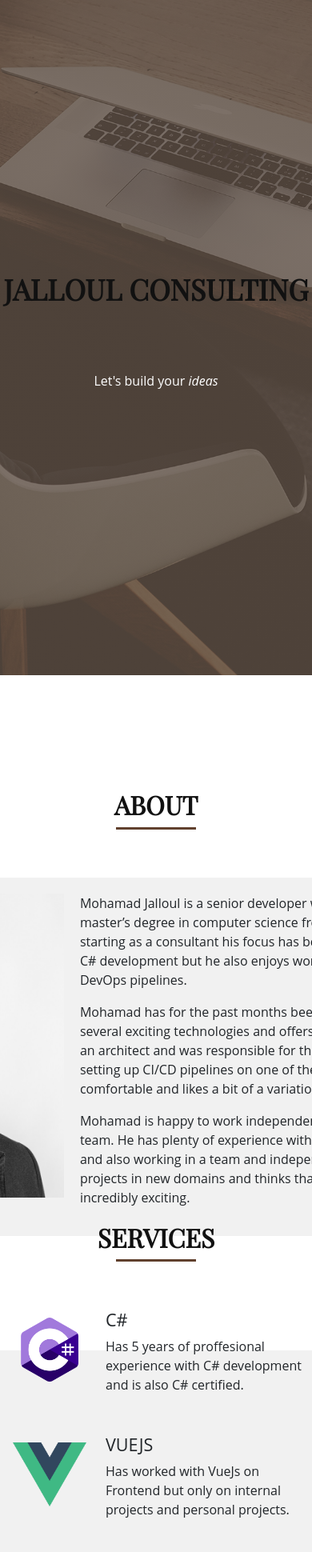
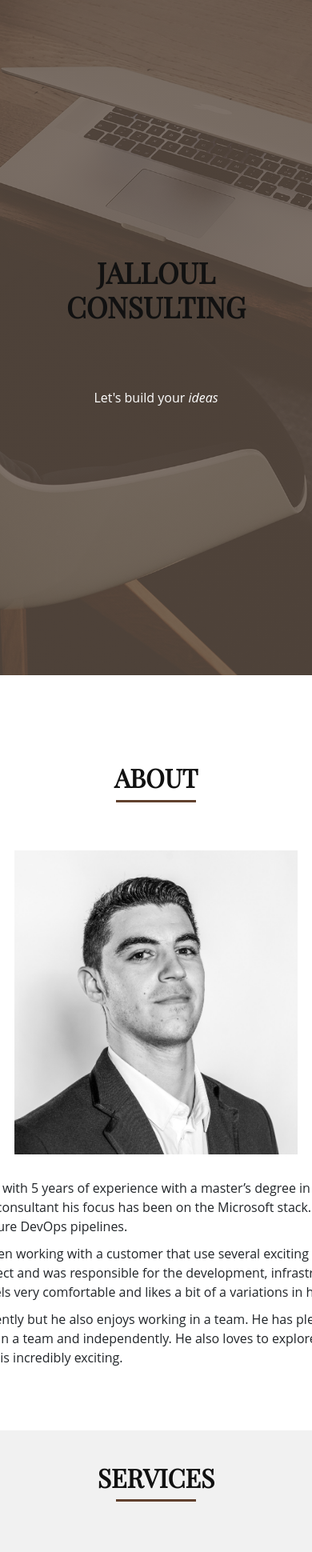
Before and after one commit to Mohamad93/jalloul-page, a Vue app: page / in a window 390 px wide. Shown: the top 1940 px of the page at 80% size. Built offline with nearby package versions, Linux system fonts and the light colour scheme.

Commit message:
Css fix for mobiles

```diff
--- a/src/assets/css/custom.css
+++ b/src/assets/css/custom.css
@@ -16,3 +16,28 @@ h1 {
     margin: 0 auto;
     margin-bottom: 60px;
 }
+
+.content-wrap {
+  justify-self: center;
+  align-content: center;
+  min-height: -webkit-fill-available;
+  min-height: 100vh;
+  display: flex;
+  flex-direction: column;
+  justify-content: center;
+}
+
+.content {
+  display: flex;
+  justify-content: center;
+}
+
+@media (max-width: 992px) {
+  .content-wrap {
+    margin-top: 50px;
+  }
+
+  .title{
+    margin-top: 40px;
+  }
+}
--- a/src/components/About.vue
+++ b/src/components/About.vue
@@ -1,11 +1,11 @@
 <template>
-  <div class="about">
+  <div class="content-wrap">
     <div class="title">
       <h1>About</h1>
       <div class="section-title-divider"></div>
     </div>
     <div class="content">
-      <div class="about-text">
+      <div>
         <img src="../assets/img/about/mjalloul.jpg" />
         <p>
           Mohamad Jalloul is a senior developer with 5 years of experience with a master’s degree in
@@ -31,39 +31,36 @@
 </template>
 
 <style scoped>
-.about {
-  justify-self: center;
-  align-content: center;
-  height: 100vh;
-  display: flex;
-  flex-direction: column;
-  justify-content: center;
-}
 
-.flex {
-  display: flex;
-  justify-content: center;
-  align-items: center;
-}
-
-.content {
-  display: flex;
-  justify-content: center;
-}
-
-.content>div {
-  background-color: #f1f1f1;
-  padding: 20px;
+.content > div {
   width: 980px;
-  border-radius: 7px;
-  /* color: #666666; */
 }
 
 img {
+  display: block;
   justify-content: center;
   height: 380px;
   width: auto;
-  float: left;
-  margin-right: 20px;
+  margin-left: auto;
+  margin-right: auto;
+}
+
+@media (max-width: 992px) {
+  p{
+    margin:10px;
+  }
+  img {
+    margin-bottom: 30px;
+  }
+}
+
+@media (min-width: 992px) {
+  img {
+    float: left;
+    margin-right: 20px;
+  }
+  p:first-of-type {
+    margin-top: 1.25em;
+  }
 }
 </style>
--- a/src/components/Contact.vue
+++ b/src/components/Contact.vue
@@ -1,5 +1,5 @@
 <template>
-  <div class="contact">
+  <div class="content-wrap">
     <div class="title">
       <h1>Contact</h1>
       <div class="section-title-divider"></div>
@@ -13,7 +13,7 @@
           <iframe src="https://www.google.com/maps/embed?pb=!1m14!1m12!1m3!1d4898.779947196942!2d10.931069216433956!3d59.21743617563768!2m3!1f0!2f0!3f0!3m2!1i1024!2i768!4f13.1!5e0!3m2!1sen!2sno!4v1655044119530!5m2!1sen!2sno" width="100%" height="100%" style="border:0;" allowfullscreen="false" loading="lazy" referrerpolicy="no-referrer-when-downgrade"></iframe>
         </div>
       </div> -->
-      <div class="about-text">
+      <div>
         <form>
           <input type="text" name="name" class="form-control" id="name" placeholder="Your name" required>
           <input type="email" class="form-control" name="email" id="email" placeholder="Your email" required />
@@ -28,13 +28,22 @@
 
 
 <style scoped>
+.content-wrap{
+  justify-self: center;
+  align-content: center;
+  min-height: -webkit-fill-available;
+  min-height: 100vh;
+  display: flex;
+  flex-direction: column;
+  justify-content: center;
+}
+
 .icon {
   color: #61412e;
   float: left;
   line-height: 0;
   margin-right: 20px;
 }
-
 
 form{
   display: flex;
@@ -85,20 +94,6 @@ button{
     font-weight: bold;
 }
 
-.contact{
-  justify-self: center;
-  align-content: center;
-  height: 100vh;
-  display: flex;
-  flex-direction: column;
-  justify-content: center;
-}
-
-.content{
-  display: flex;
-  justify-content: center;
-}
-
 .content > div {
   background-color: #f1f1f1;
   margin: 10px;
--- a/src/components/Footer.vue
+++ b/src/components/Footer.vue
@@ -2,7 +2,7 @@
   <footer>
     <div class="container">
       <div class="copyright">
-        © Copyright <strong>Jalloul Consulting</strong>. All Rights Reserved.
+         Copyright © <strong>Jalloul Consulting</strong><br>All Rights Reserved
       </div>
     </div>
   </footer>
@@ -10,12 +10,7 @@
 
 
 <style scoped>
-.container{
-  display: flex;
-  justify-content: center;
-}
-
-footer .copyright {
+.copyright {
     text-align: center;
 }
 
--- a/src/components/Header.vue
+++ b/src/components/Header.vue
@@ -1,7 +1,7 @@
 <template>
     <header class="masthead">
         <div id="title">
-            <h1>Jalloul Consulting</h1>
+            <h1>Jalloul <br>Consulting</h1>
         </div>
         <div>
             <p>Let's build your <em>ideas</em></p>
@@ -11,20 +11,21 @@
 
 
 <style scoped>
-header.masthead {
+.masthead {
   background: linear-gradient(to bottom, rgba(92, 77, 66, 0.8) 0%, rgba(92, 77, 66, 0.8) 100%), url("../assets/img/bg-masthead.jpg");
   background-position: center;
   background-repeat: no-repeat;
   background-attachment: scroll;
   background-size: cover;
-
   display: flex;
   flex-direction: column;
   justify-content: center;
   text-align: center;
   height: 100vh;
+  max-height: 100%
 }
-header.masthead h1 {
+
+.masthead h1 {
   font-size: 2.25rem;
   font-family: 'Playfair Display SC', serif;
   /* font-family: 'Cinzel', serif; */
--- a/src/components/Overlay.vue
+++ b/src/components/Overlay.vue
@@ -40,4 +40,11 @@ export default {
     justify-content: center;
     color: white;
 }
+
+@media (max-width: 992px) {
+  .back-to-top {
+    display: none;
+  }
+}
+
 </style>
--- a/src/components/Services.vue
+++ b/src/components/Services.vue
@@ -1,5 +1,5 @@
 <template>
-  <div class="services">
+  <div class="content-wrap">
     <div class="title">
       <h1>Services</h1>
       <div class="section-title-divider"></div>
@@ -25,7 +25,7 @@
           <div class="col-lg-4 col-md-6 service-item">
             <div class="service-image"><img src="../assets/img/services/terraform.png"/></div>
             <h4 class="service-title">Terraform</h4>
-          <p class="service-description">Recently worked a lot with Terraform and has been writing several of the infrastructure in Terraform. He is also Terraform certfied.</p>
+            <p class="service-description">Have recently been working very much with Terraform. He is also Terraform certfied.</p>
           </div>
           <div class="col-lg-4 col-md-6 service-item">
             <div class="service-image"><img src="../assets/img/services/sql.png"/></div>
@@ -44,13 +44,7 @@
 </template>
 
 <style scoped>
-.services {
-  justify-self: center;
-  align-content: center;
-  height: 100vh;
-  display: flex;
-  flex-direction: column;
-  justify-content: center;
+.content-wrap{
   background-color: #f1f1f1;
 }
 
@@ -78,11 +72,6 @@ p {
   height: 100px;
 }
 
-.content {
-  display: flex;
-  justify-content: center;
-}
-
 img{
   margin: auto;
   width: auto;
```
Lines whose indentation alone changed are shown as unchanged.
